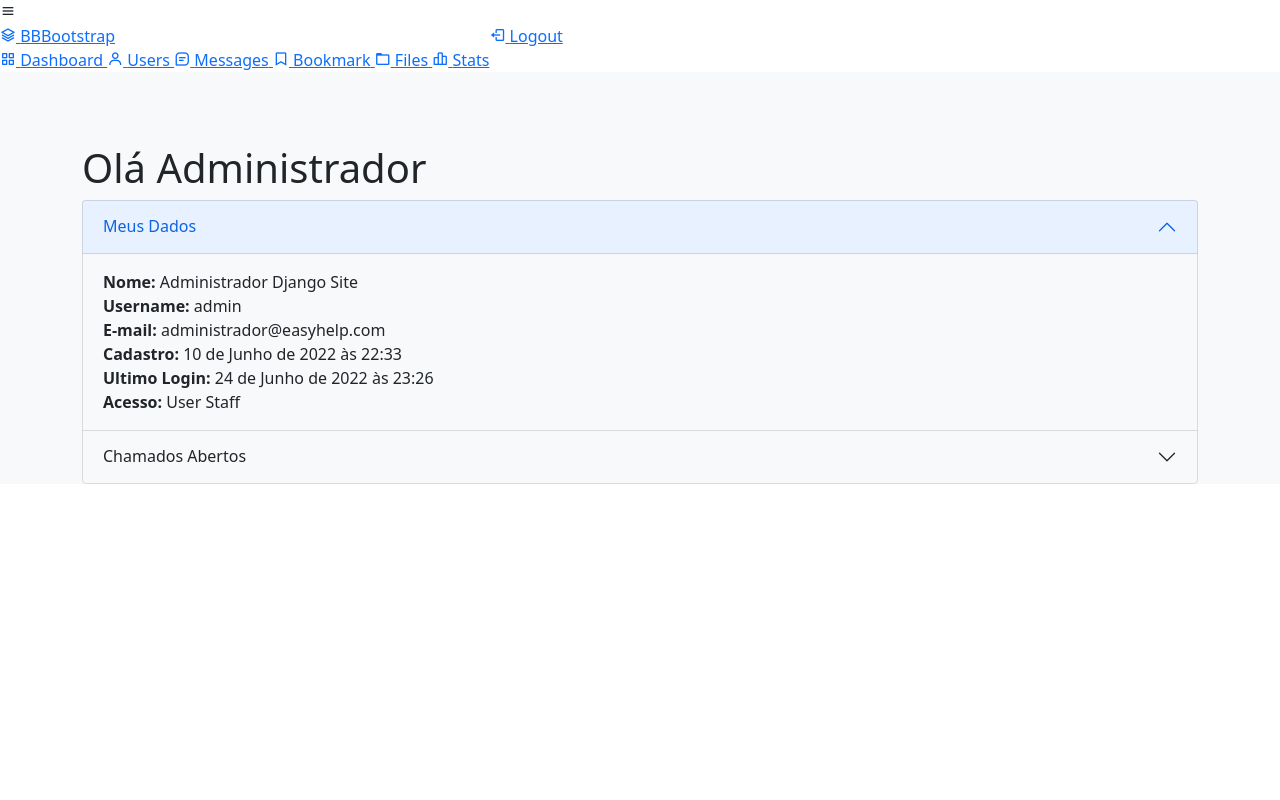
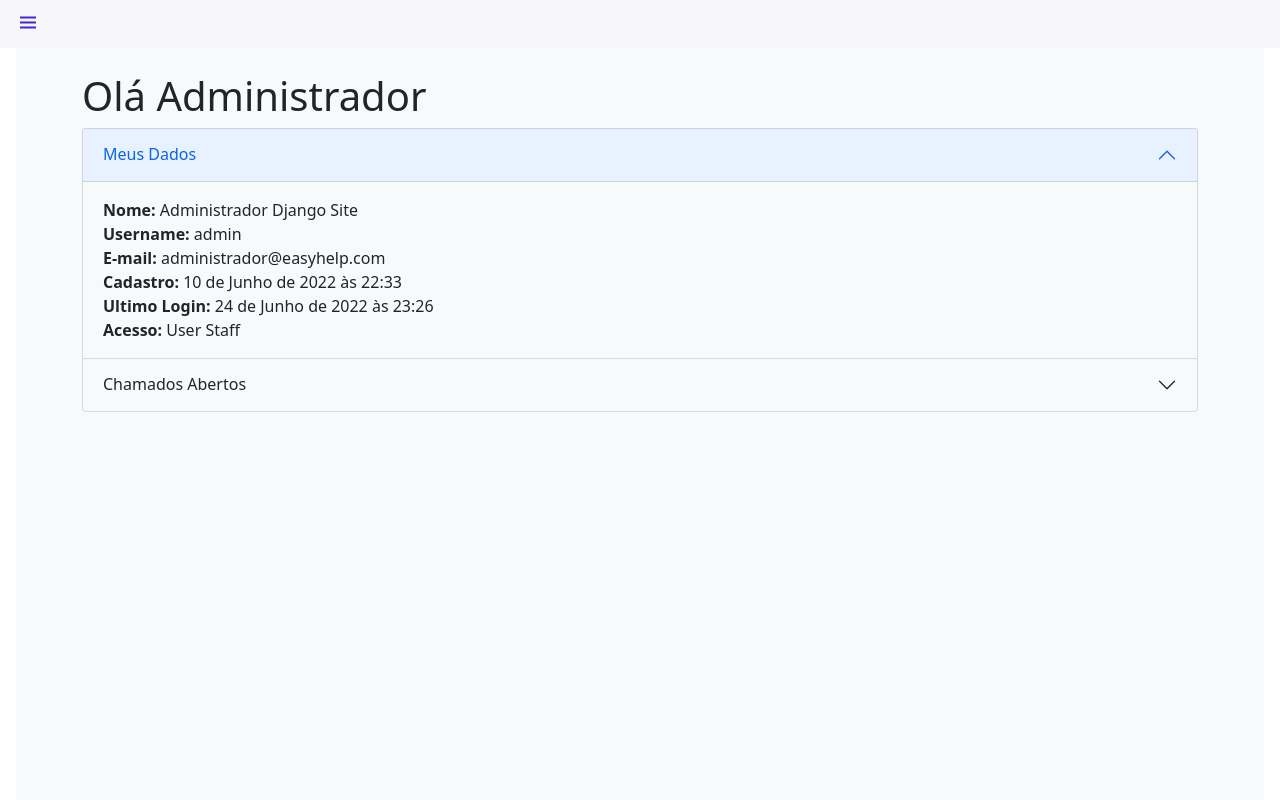
Before and after one commit to laaths/EasyHelp, a Django app: page /user in a window 1280 px wide. Run offline with Django 4.2, Linux system fonts and the light colour scheme; a user stored in the database is signed in; data comes from the database, SQL or seed files in the repository; both versions use the stored data as it was after the commit; some libraries are stand-ins or nearby versions.

Commit message:
Criado função de encerramento, lista encerrados, verificação de autenticação para as paginas, layout GRID

```diff
--- a/tickets/forms.py
+++ b/tickets/forms.py
@@ -26,3 +26,6 @@
         fields = [
             'dstkHistories'
         ]
+
+class PesquisaTicket(forms.Form):
+    ticketNum = forms.CharField(label='Ticket', max_length=10)
--- a/tickets/models.py
+++ b/tickets/models.py
@@ -13,6 +13,7 @@
     dsticket = models.CharField('dschamado', max_length=1500)
     createDate = models.DateTimeField('createdate', default=timezone.now)
     status = models.FloatField(default=False)
+    closeDate = models.DateTimeField('closeDate', default=timezone.now)
 
     def __str__(self):
         return str(self.id_ticket)
@@ -27,7 +28,7 @@
 
 class historiesForTickets(models.Model):
     idTicket = models.IntegerField('idticket')
-    idUser = models.IntegerField('iduserresponsavel')
+    idUser = models.IntegerField('iduserresponsavel', default=False)
     dstkHistories = models.CharField('dsticket', max_length=1500)
     dateHistories = models.DateTimeField('date', default=timezone.now)
 
--- /dev/null
+++ b/tickets/static/css/styles.css
@@ -0,0 +1,67 @@
+:root{
+    --header-height: 3rem;
+    --nav-width: 68px;
+    --first-color: #4723D9;
+    --first-color-light: #AFA5D9;
+    --white-color: #F7F6FB;
+    --body-font: 'Nunito', sans-serif;
+    --normal-font-size: 1rem;
+    --z-fixed: 100}*,
+                   ::before,::after{
+                       box-sizing: border-box}
+body{
+    position: relative;
+    margin: var(--header-height) 0 0 0;
+    padding: 0 1rem;font-family: var(--body-font);
+    font-size: var(--normal-font-size);
+    transition: .5s}
+a{text-decoration: none}
+.header{
+    width: 100%;
+    height: var(--header-height);
+    position: fixed;
+    top: 0;
+    left: 0;
+    display: flex;
+    align-items: center;
+    justify-content: space-between;
+    padding: 0 1rem;
+    background-color: var(--white-color);
+    z-index: var(--z-fixed);
+    transition: .5s}
+.header_toggle{
+    color: var(--first-color);
+    font-size: 1.5rem;
+    cursor: pointer}
+.header_img{
+    width: 35px;
+    height: 35px;
+    display: flex;
+    justify-content: center;
+    border-radius: 50%;
+    overflow: hidden}
+.header_img img{
+    width: 40px}
+.l-navbar{
+    position: fixed;
+    top: 0;
+    left: -30%;
+    width: var(--nav-width);
+    height: 100vh;
+    background-color: var(--first-color);
+    padding: .5rem 1rem 0 0;
+    transition: .5s;
+    z-index: var(--z-fixed)}
+.nav{height: 100%;
+    display: flex;
+    flex-direction: column;
+    justify-content: space-between;
+    overflow: hidden}
+.nav_logo, .nav_link{display: grid;
+    grid-template-columns: max-content max-content;
+    align-items: center;
+    column-gap: 1rem;
+    padding: .5rem 0 .5rem 1.5rem}
+.nav_logo{margin-bottom: 2rem}
+.nav_logo-icon{font-size: 1.25rem;
+    color: var(--white-color)}.nav_logo-name{color: var(--white-color);font-weight: 700}.nav_link{position: relative;color: var(--first-color-light);margin-bottom: 1.5rem;transition: .3s}.nav_link:hover{color: var(--white-color)}.nav_icon{font-size: 1.25rem}.show{left: 0}.body-pd{padding-left: calc(var(--nav-width) + 1rem)}.active{color: var(--white-color)}.active::before{content: '';position: absolute;left: 0;width: 2px;height: 32px;background-color: var(--white-color)}.height-100{height:100vh}
--- a/tickets/urls.py
+++ b/tickets/urls.py
@@ -1,7 +1,7 @@
 from django.contrib import admin
 from django.urls import path, include
 import tickets
-from .views import ticket, UserSession, baseView, ticketPage, RegistroTicket
+from .views import ticket, UserSession, baseView, ticketPage
 
 urlpatterns = [
     path('', baseView, name='index'),
--- a/tickets/views.py
+++ b/tickets/views.py
@@ -1,18 +1,26 @@
 from django.shortcuts import render
-from .forms import OpenTicketForm, historiesForTicketsForm
+from .forms import OpenTicketForm, historiesForTicketsForm, PesquisaTicket
 from .models import OpenTicketModel, ticketsForUsers, historiesForTickets
 from registration.views import loginUsers
+from django.views.generic import TemplateView
 from django.contrib import messages
 from django.shortcuts import redirect
 from django.contrib.auth.models import User, Group
-
+from django.utils import timezone
+from django.http import HttpResponseRedirect
 
 def baseView(request):
-    tickets_list = OpenTicketModel.objects.all()
-    context_index = {
-        'tickets_list': tickets_list,
-    }
-    return render(request, 'index.html', context_index)
+    if request.user.is_authenticated:
+        tickets_list_ab = OpenTicketModel.objects.filter(status=0)
+        tickets_list_en = OpenTicketModel.objects.filter(status=1)
+        context_index = {
+            'tickets_list': tickets_list_ab,
+            'tickets_list_en': tickets_list_en,
+        }
+        return render(request, 'index.html', context_index)
+    else:
+        messages.error(request, 'Efetuar Login Para Continuar!')
+        return redirect('auth')
 
 def ticket(request):
     def TabelaRelacional():
@@ -46,6 +54,19 @@
     def TabelaRelacional():
         tableRelac = historiesForTickets.objects.all()
         tableRelac.create(idTicket=id_ticket, idUser=request.user.id, dstkHistories=request.POST['dstkHistories'])
+        print(request.POST)
+
+    def encerrarTicket():
+        try:
+            ticket = OpenTicketModel.objects.get(id_ticket=id_ticket)
+            if request.POST['encerrar']:
+                ticket.status = '1'
+                ticket.closeDate = timezone.now()
+                ticket.save()
+            else:
+                pass
+        except KeyError:
+            pass
 
     if request.user.is_authenticated:
         if request.POST:
@@ -53,9 +74,11 @@
             if form.is_valid():
                 messages.success(request, 'Deus Abençoe!')
                 TabelaRelacional()
+                encerrarTicket()
                 form = historiesForTicketsForm()
+                return redirect('index')
             else:
-                pass
+                form = historiesForTicketsForm()
         else:
             form = historiesForTicketsForm()
         tablehistor = historiesForTickets.objects.filter(idTicket=id_ticket)
@@ -63,7 +86,6 @@
         context = {
             'ticketObj': OpenTicketModel.objects.get(id_ticket=id_ticket),
             'form': form,
-            'registroticket': RegistroTicket(request),
             'tablehistor': tablehistor,
             'tableuser': tableUser,
         }
@@ -72,8 +94,10 @@
         messages.error(request, 'Efetuar Login Para Continuar!')
         return redirect('auth')
 
-def RegistroTicket(request):
-    pass
+def searchTicket(id_ticket):
+    tablehistor = historiesForTickets.objects.filter(idTicket=id_ticket)
+    return redirect('ticket', id_ticket)
+
 
 def UserSession(request):
     if request.user.is_authenticated:
@@ -88,7 +112,7 @@
             'user': User.objects.get(username=request.user),
             'permissions': permissions,
             'groupsperm': User.objects.get(username=request.user).groups.values_list('name'),
-            'modelsbd': OpenTicketModel.objects.all(),
+            'modelsbd': OpenTicketModel.objects.filter(nome__exact='TESTANDO'),
         }
         return render(request, 'UserSession.html', context)
     else:
```
Also changed, not shown: templates/index.html (+35 -5 lines), db.sqlite3.
